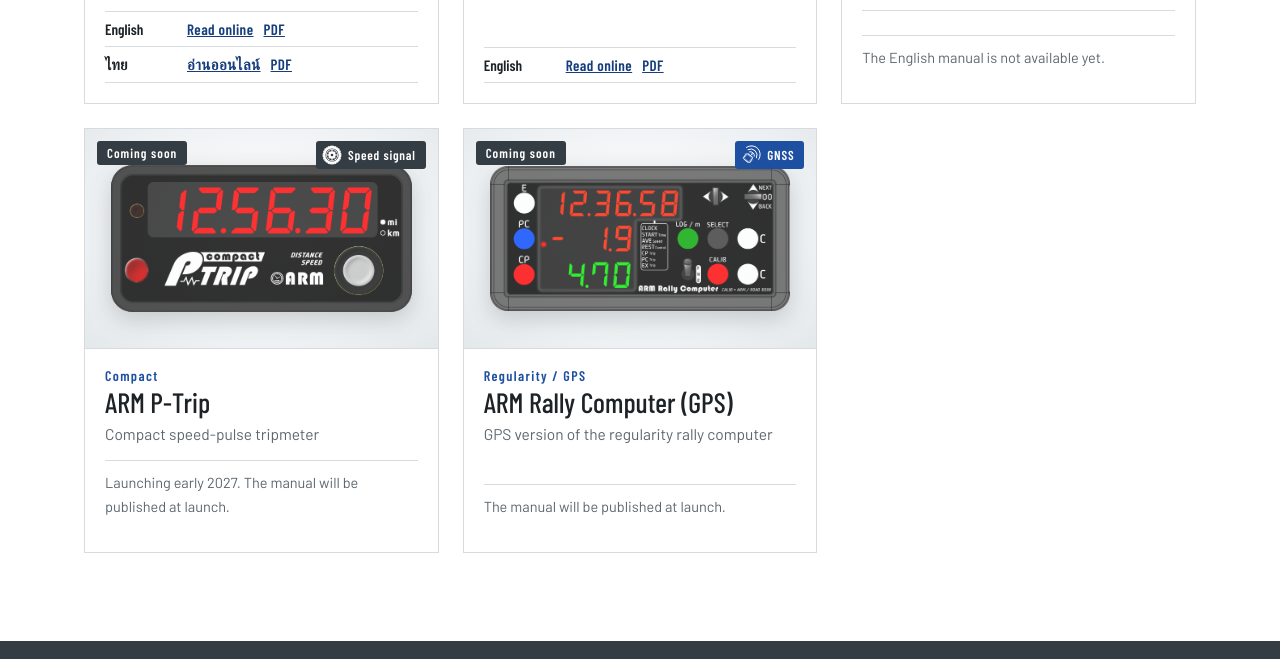
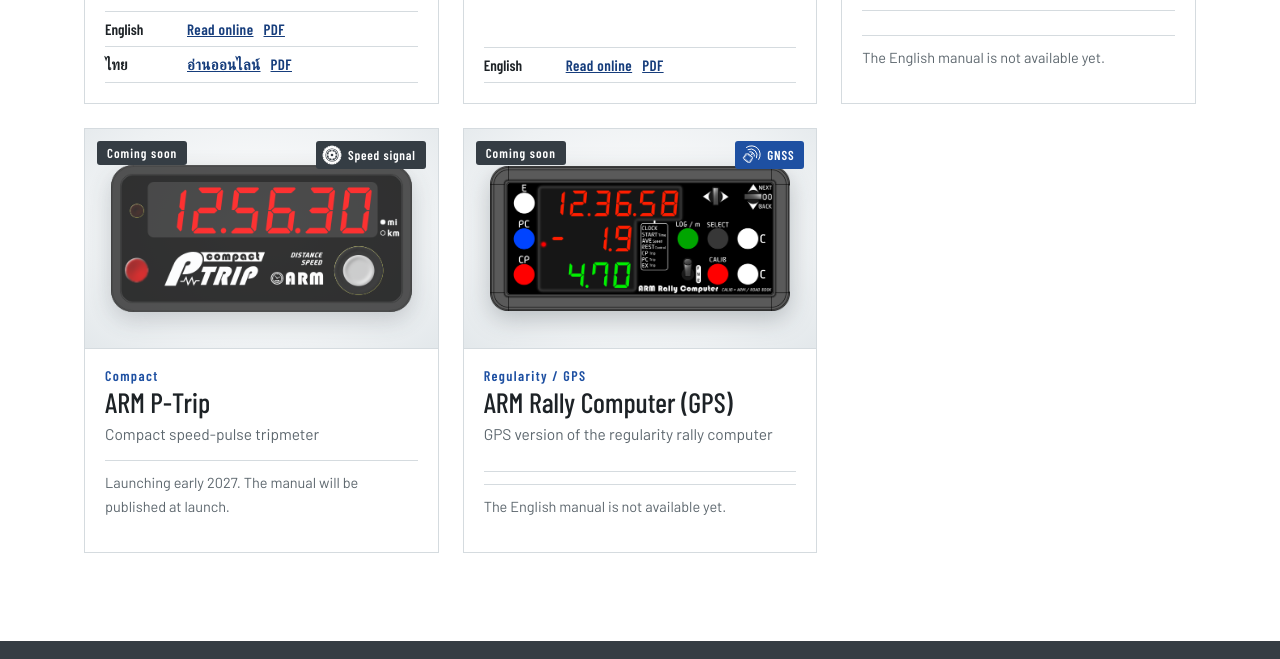
Before and after one commit to rally-arm/manuals, a plain HTML site: page index.html in a window 1280 px wide. Shown: the part 1416-2075 px from the top of the page. Drawn offline with nearby package versions, Linux system fonts and the light colour scheme.

Commit message:
Add files via upload

```diff
--- a/index.html
+++ b/index.html
@@ -60,9 +60,10 @@ body.show-ja .row[data-row="en"], body.show-en .row[data-row="ja"] { display: no
 <span class="model">Compact</span><h3>ARM P-Trip</h3><p><span data-l="ja">コンパクト車速パルス式トリップメーター</span><span data-l="en">Compact speed-pulse tripmeter</span></p>
 <p class="note"><span data-l="ja">2027 年初めに発売予定。取扱説明書は発売時に公開します。</span><span data-l="en">Launching early 2027. The manual will be published at launch.</span></p></div></article>
 
-<article class="mcard is-soon"><div class="shot"><span class="tag">Coming soon</span><img src="img/rally-computer-front.png" alt="ARM Rally Computer (GPS) front panel" loading="lazy"></div><div class="txt">
+<article class="mcard"><div class="shot"><span class="tag">Coming soon</span><img src="img/rally-computer-front.png" alt="ARM Rally Computer (GPS) front panel" loading="lazy"></div><div class="txt">
 <span class="model">Regularity / GPS</span><h3>ARM Rally Computer (GPS)</h3><p><span data-l="ja">GPS 版アベレージラリー用ラリーコンピューター</span><span data-l="en">GPS version of the regularity rally computer</span></p>
-<p class="note"><span data-l="ja">取扱説明書は発売時に公開します。</span><span data-l="en">The manual will be published at launch.</span></p></div></article>
+<div class="rows"><div class="row" data-row="ja"><b>日本語</b><a href="rally-computer-gps.html">Web で読む</a></div></div>
+<p class="note"><span data-l="en">The English manual is not available yet.</span></p></div></article>
 
 </div></div></section>
 <script>
```
